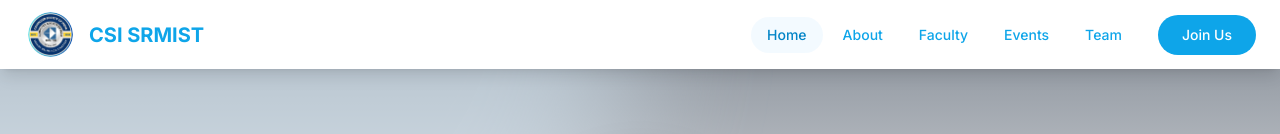
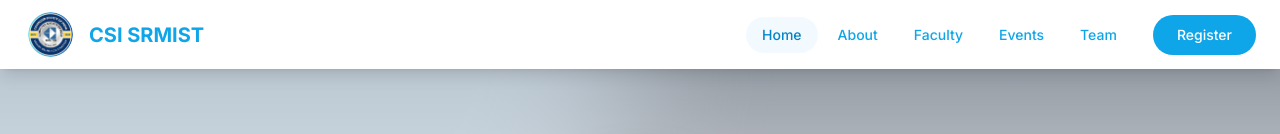
Before and after one commit to Parth308/csi, a Next.js app: page / in a window 1280 px wide. Shown: the top 134 px of the page. Built offline with nearby package versions, Linux system fonts and the light colour scheme.

Commit message:
register btn

```diff
--- a/components/NavBar.tsx
+++ b/components/NavBar.tsx
@@ -66,7 +66,7 @@ export default function NavBar({ activeSection, scrollToSection }: NavBarProps)
             <NavLink href="/team" isActive={pathname === '/team'}>Team</NavLink>
             <Link href="/join-us">
               <button className="ml-4 bg-sky-500 hover:bg-sky-600 text-white px-6 py-2.5 rounded-full text-sm font-medium transition-all duration-300 hover:scale-105 hover:shadow-lg active:scale-95">
-                Join Us
+                Register
               </button>
             </Link>
           </nav>
```
